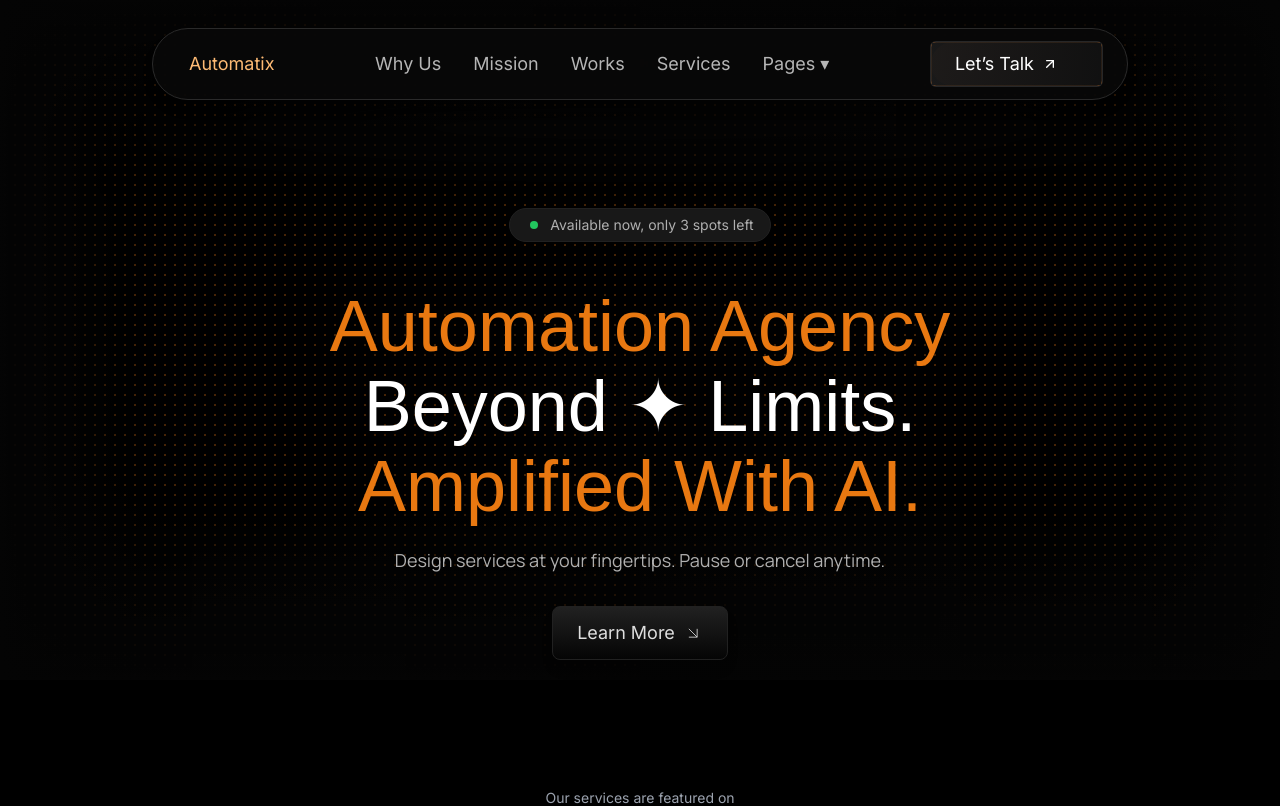
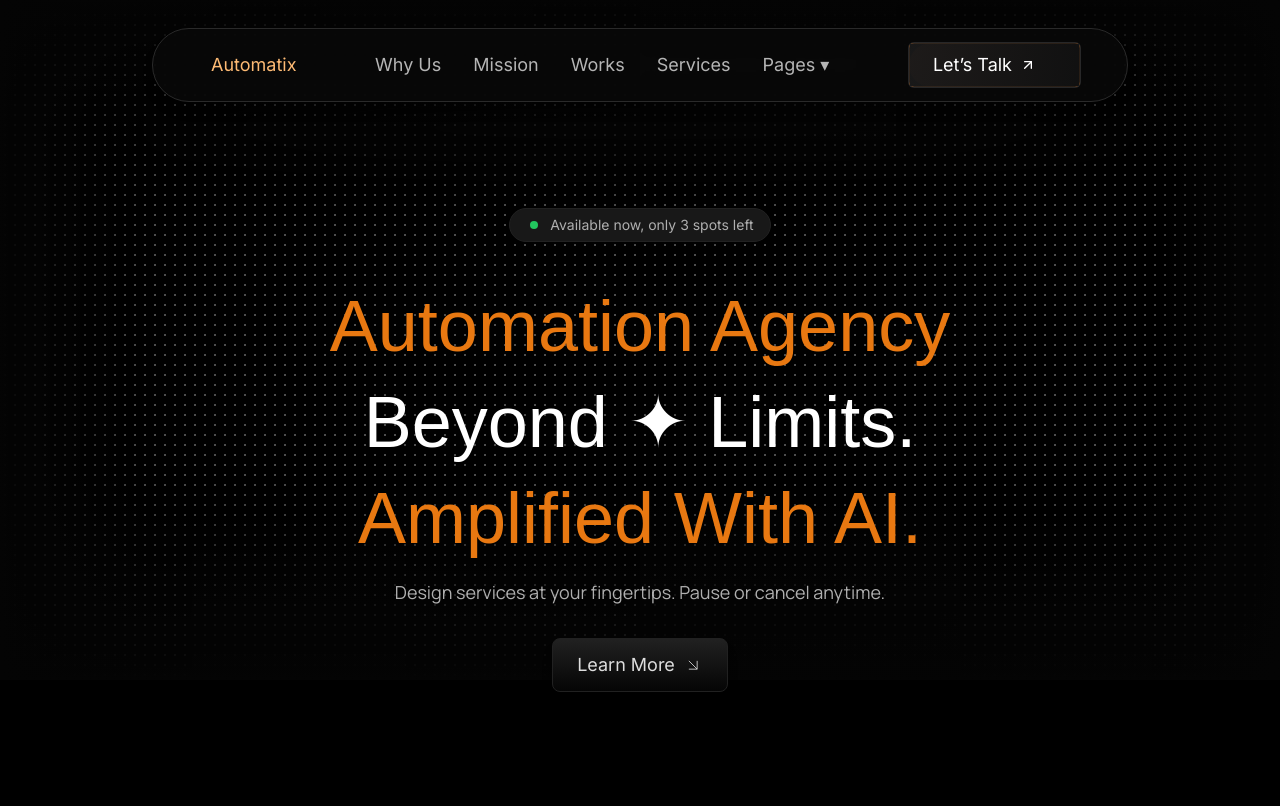
Before and after one commit to Kinza-Saeed/Automatix, a React (Vite) app: page / in a window 1280 px wide. Shown: the top 806 px of the page. Built offline with nearby package versions, Linux system fonts and the light colour scheme; a web font is replaced by a local one.

Commit message:
update HeroSection, Navbar

```diff
--- a/src/components/HeroSection.tsx
+++ b/src/components/HeroSection.tsx
@@ -43,14 +43,18 @@
       sm:h-[560px]
       lg:h-[680px]
       w-full
-      bg-[radial-gradient(#e87811_1px,transparent_1px)]
-      [background-size:10px_10px]
       opacity-30
       transition-all
       duration-300
       overflow-hidden
     "
   >
+    {/* White Dots Layer */}
+    <div className="absolute inset-0 bg-[radial-gradient(#ffffff_1px,transparent_1px)] [background-size:10px_10px] mix-blend-screen" />
+
+    {/* Orange Dots Layer */}
+    <div className="absolute inset-0 bg-[radial-gradient(#e87811_1px,transparent_1px)] [background-size:10px_10px] mix-blend-screen opacity-80" />
+
     {/* Top Fades */}
     <div className="absolute top-0 left-0 w-full h-32 bg-gradient-to-b from-[#0e0e0e] to-transparent z-10" />
     <div className="absolute top-0 left-1/4 w-1/6 h-32 bg-gradient-to-b from-[#0e0e0e] to-transparent z-10 opacity-60" />
@@ -64,7 +68,6 @@
     <div className="absolute bottom-0 right-[10%] w-1/6 h-32 bg-gradient-to-t from-[#0e0e0e] to-transparent z-10 opacity-50" />
 
     {/* Side Fades */}
-            {/* Side Fades - Wider and Stronger */}
     <div className="absolute top-0 left-0 h-full w-36 bg-gradient-to-r from-[#0e0e0e] to-transparent z-10" />
     <div className="absolute top-0 right-0 h-full w-36 bg-gradient-to-l from-[#0e0e0e] to-transparent z-10" />
 
@@ -103,10 +106,10 @@
             data-aos-delay="200"
           >
             <span className="text-[#E87811] block">Automation Agency</span>
-            <span className="text-white block mt-1 sm:mt-2">
+            <span className="text-white block mt-1 sm:mt-2 lg:mt-4 xl:mt-6">
               Beyond <span className="text-white">✦</span> Limits.
             </span>
-            <span className="text-[#E87811] block mt-1 sm:mt-2">
+            <span className="text-[#E87811] block mt-1 sm:mt-2 lg:mt-4 xl:mt-6">
               Amplified With AI.
             </span>
           </h1>
--- a/src/components/Navbar.tsx
+++ b/src/components/Navbar.tsx
@@ -103,7 +103,7 @@
         )}
       >
         <div className="w-full max-w-5xl px-6 pt-3">
-          <div className="flex items-center justify-between bg-[#0A0A0A]/70 backdrop-blur-lg text-white rounded-full px-6 py-3 border border-[#2a2a2a] shadow-lg">
+          <div className="flex items-center justify-between bg-[#0A0A0A]/70 backdrop-blur-lg text-white rounded-full px-[46px] py-[13px] border border-[#2a2a2a] shadow-lg">
             {/* Logo */}
             <Link
               to="/"
```
Also changed, not shown: 1 other file (tests, documents, lock files or other folders). Lines whose indentation alone changed are shown as unchanged.
